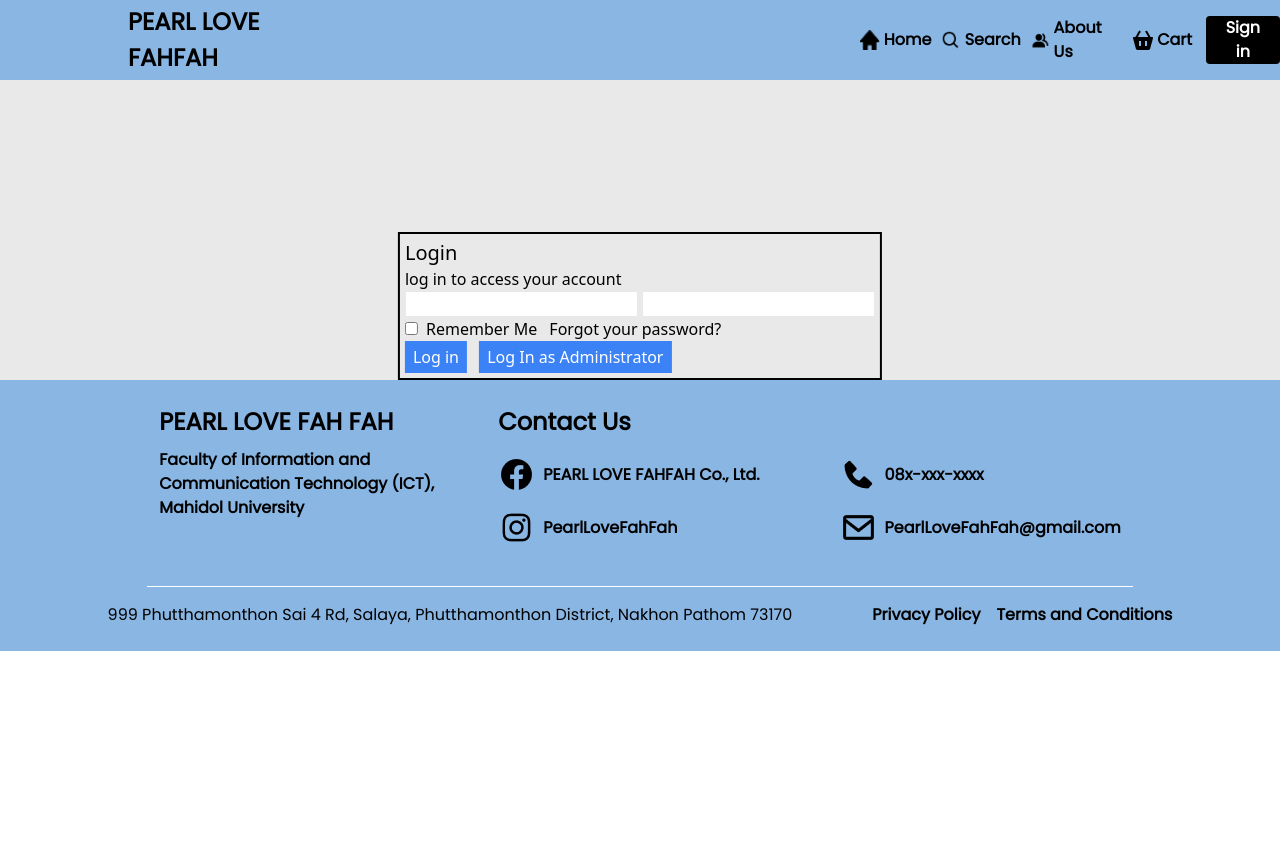
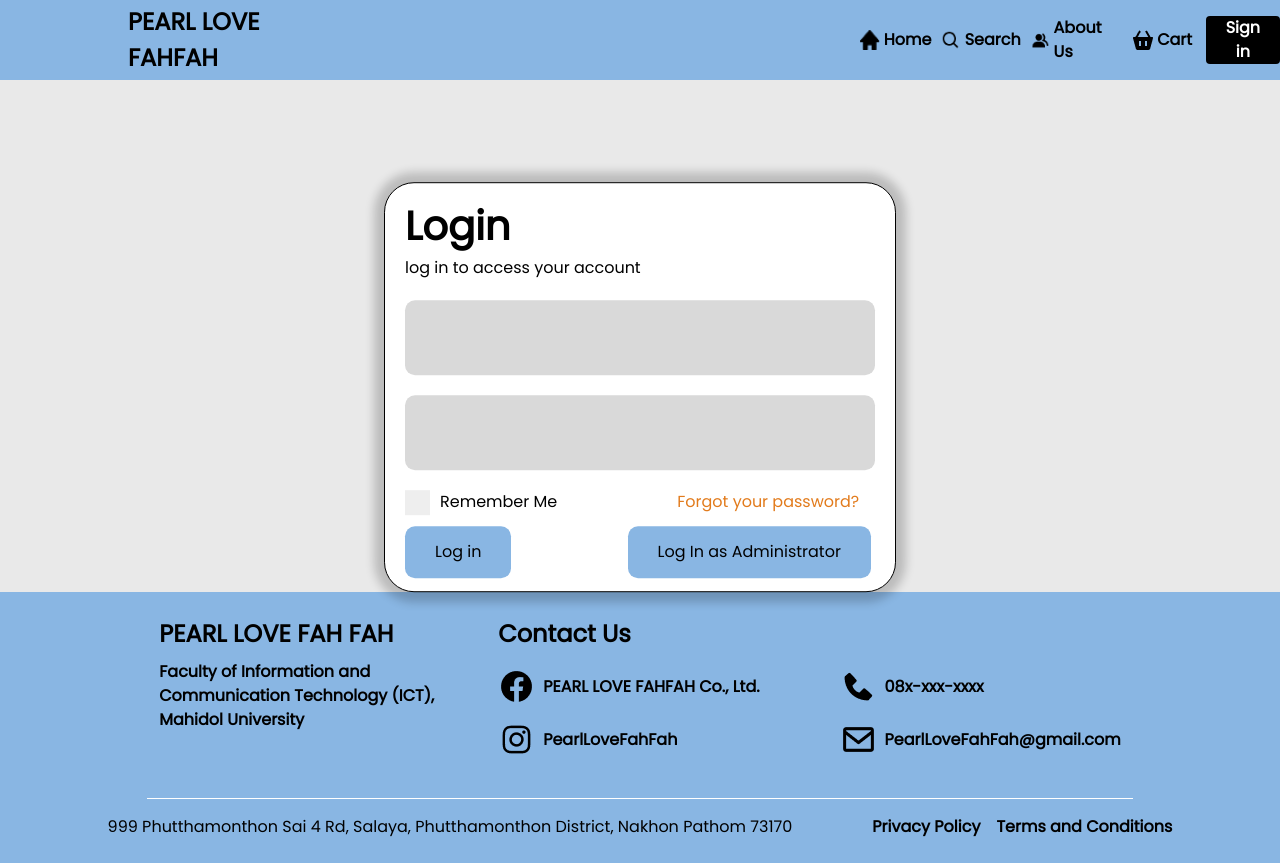
Before and after one commit to KoroneSS/WebDev, a website: page html/signin.html in a window 1280 px wide. Before the commit the page ends 800 px from the top, so only its background shows below. Drawn offline with nearby package versions, Linux system fonts and the light colour scheme.

Commit message:
signingpage

```diff
--- a/html/signin.html
+++ b/html/signin.html
@@ -38,22 +38,25 @@
         <div class="signinbox">
             <div class="signincontent">
                 <div class="logintext">
-                    <h1 class="text-xl">Login</h1>
-                    <h3>log in to access your account</h3>
+                    <h1 class="login">Login</h1>
+                    <h3 class="poppin pb-5">log in to access your account</h3>
                 </div>
                 <form class="loginform" action="/signin-post" method="POST">
-                    <div class="textinput">
-                        <input type="text" id="email" class="border">
-                        <input type="text" id="password" class="border">
+                    <div class="textinput flex flex-col">
+                        <input type="text" id="email" class="inputbox">
+                        <input type="text" id="password" class="inputbox">
                     </div>
-                    <div class="rememberme">
-                        <input type="checkbox" id="rememberme" class="mr-1">
-                        <label for="rememberme">Remember Me</label>
-                        <a class="ml-2">Forgot your password?</a>
+                    <div class="rememberandforgetpassword flex-row flex">
+                        <div class="rememberme">
+                            <input type="checkbox" id="rememberme">
+                            <label for="rememberme" class="checkmark"></label>
+                            Remember Me
+                    </div>
+                        <a class="ml-2 poppin pl-28 forget-orange" href="#">Forgot your password?</a>
                     </div>
                     <div class="signinbutton">
-                        <button class="bg-blue-500 text-white px-2 py-1 mr-2">Log in</button>
-                        <button class="bg-blue-500 text-white px-2 py-1">Log In as Administrator</button>
+                        <button class="loginbutton mr-28">Log in</button>
+                        <button class="loginbutton">Log In as Administrator</button>
                     </div>
                 </form>
             </div>
```
Also changed, not shown: public/style.css.
